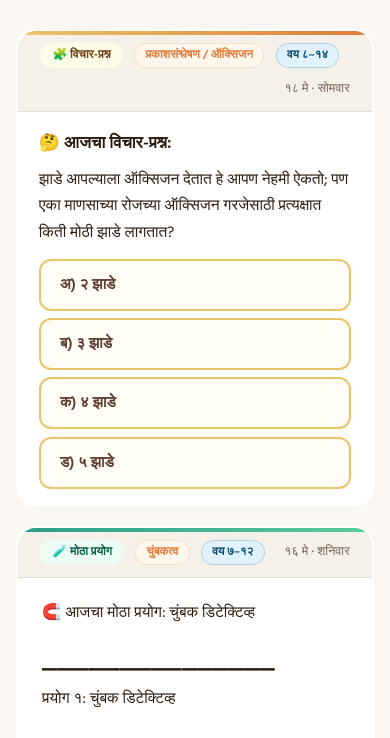
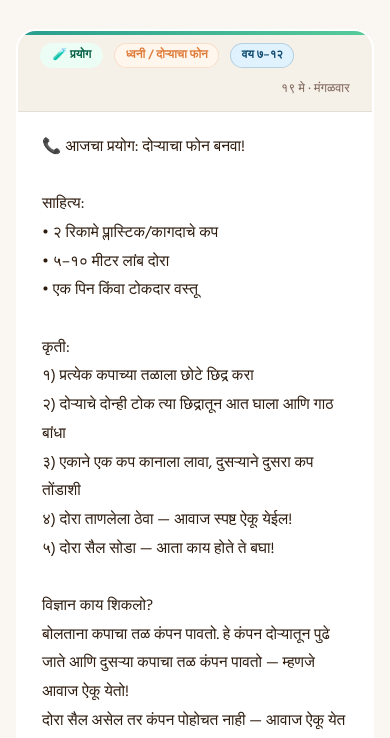
Before and after one commit to vikishi/vidnyan-ranjan, a plain HTML site: page pages/prayog-kodi.html in a window 390 px wide. Shown: the part 462-1200 px from the top of the page. Drawn offline with Linux system fonts and the light colour scheme.

Commit message:
add day 9 (19 May) posts: sound science info and string phone experiment

```diff
--- a/pages/prayog-kodi.html
+++ b/pages/prayog-kodi.html
@@ -310,6 +310,36 @@
 
     <!-- VIDRANJ_INSERT -->
 
+    <!-- Day 9 -->
+    <article class="content-card prayog">
+      <div class="card-header">
+        <span class="badge badge-prayog">🧪 प्रयोग</span>
+        <span class="card-tag">ध्वनी / दोऱ्याचा फोन</span>
+        <span class="card-age">वय ७–१२</span>
+        <span class="card-date">१९ मे · मंगळवार</span>
+      </div>
+      <div class="card-body">📞 आजचा प्रयोग: दोऱ्याचा फोन बनवा!
+
+साहित्य:
+• २ रिकामे प्लास्टिक/कागदाचे कप
+• ५–१० मीटर लांब दोरा
+• एक पिन किंवा टोकदार वस्तू
+
+कृती:
+१) प्रत्येक कपाच्या तळाला छोटे छिद्र करा
+२) दोऱ्याचे दोन्ही टोक त्या छिद्रातून आत घाला आणि गाठ बांधा
+३) एकाने एक कप कानाला लावा, दुसऱ्याने दुसरा कप तोंडाशी
+४) दोरा ताणलेला ठेवा — आवाज स्पष्ट ऐकू येईल!
+५) दोरा सैल सोडा — आता काय होते ते बघा!
+
+विज्ञान काय शिकलो?
+बोलताना कपाचा तळ कंपन पावतो. हे कंपन दोऱ्यातून पुढे जाते आणि दुसऱ्या कपाचा तळ कंपन पावतो — म्हणजे आवाज ऐकू येतो!
+दोरा सैल असेल तर कंपन पोहोचत नाही — आवाज ऐकू येत नाही.
+
+📸 फोटो Padlet वर अपलोड करा!
+<a href="https://padlet.com/vivekshilimkar/padlet-8rhr2im1g2d0qunp" target="_blank">padlet.com/vivekshilimkar/...</a></div>
+    </article>
+
     <!-- Day 8 -->
     <article class="content-card kodi">
       <div class="card-header">
```
Also changed, not shown: pages/vidnyan-mahiti.html (+25 -0 lines).
